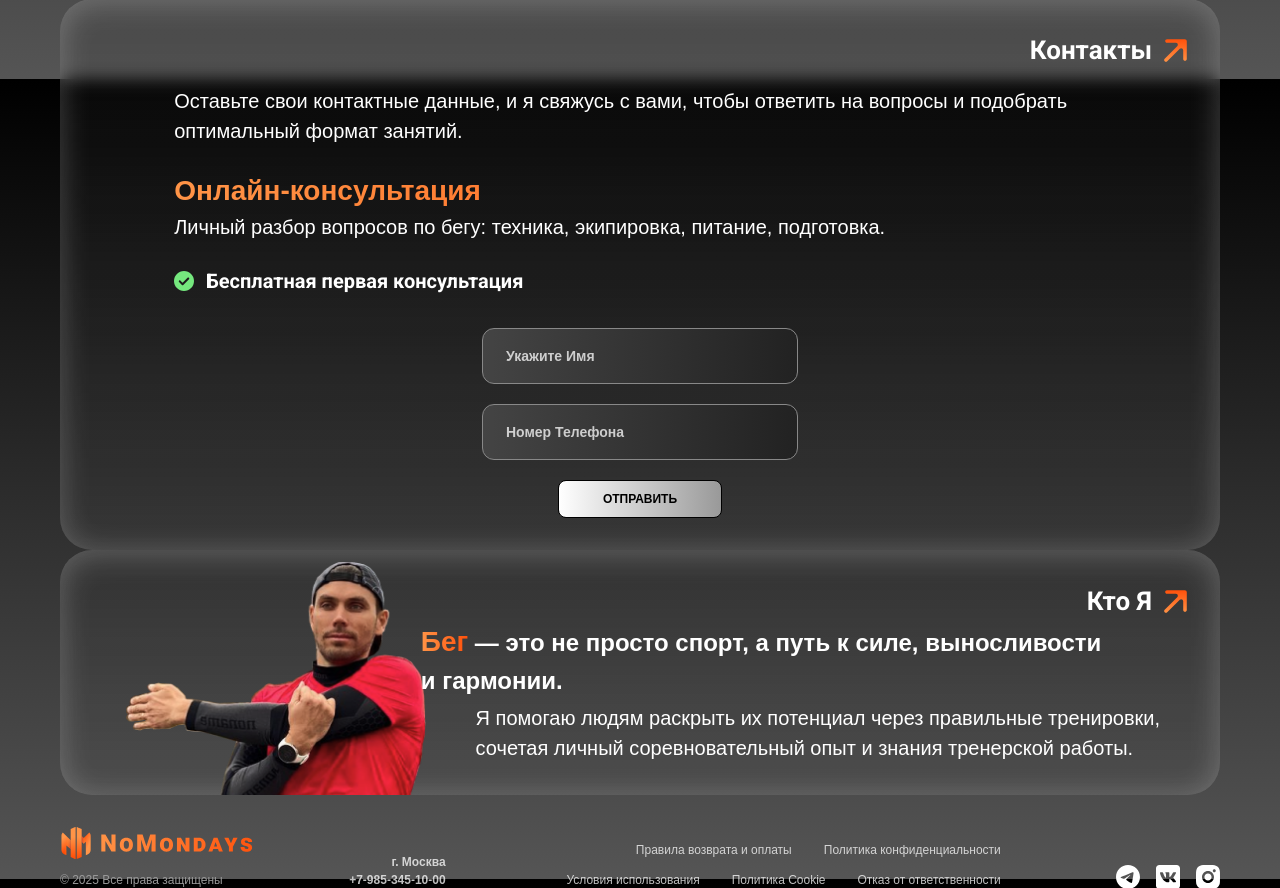
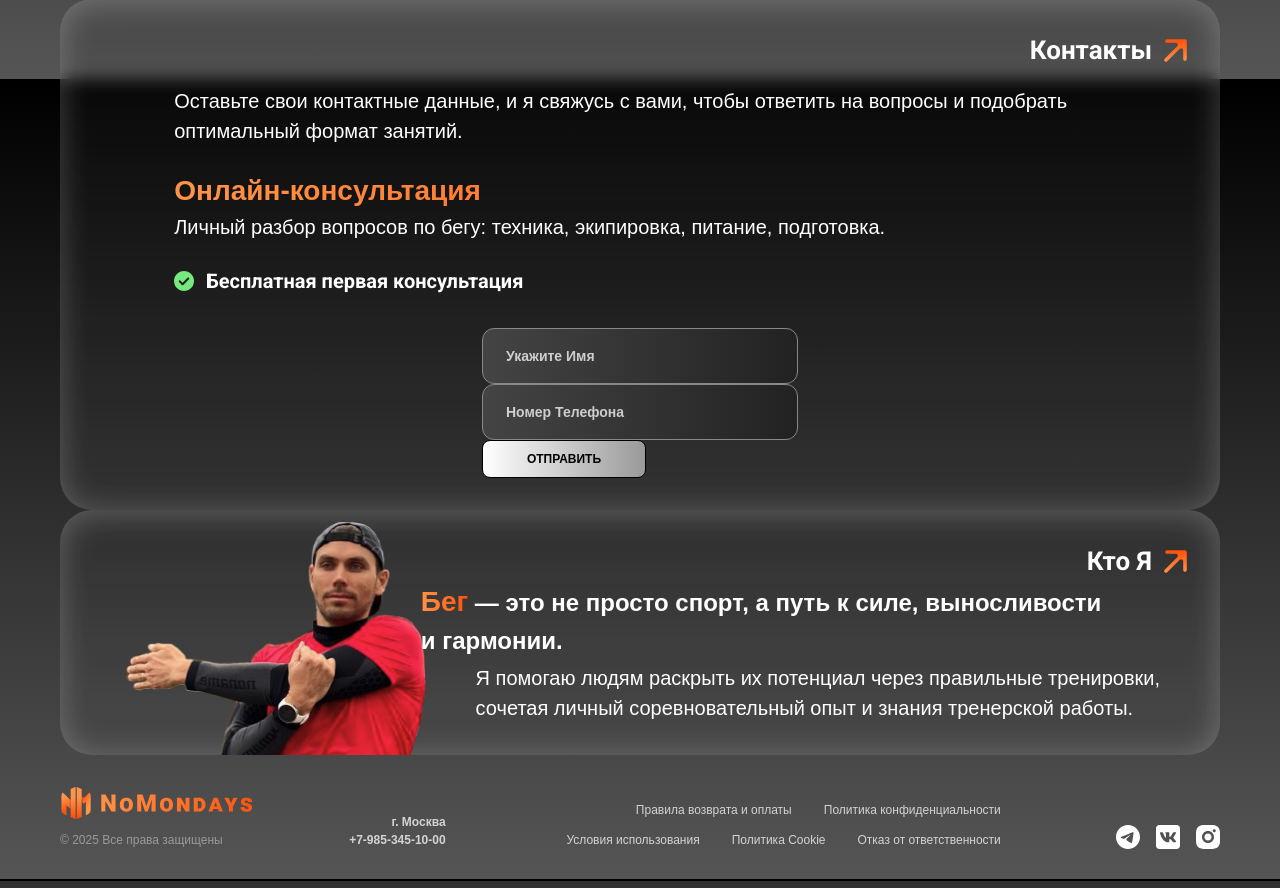
Before and after one commit to VelValerian/nm_webapp, a Django app: page / in a window 1280 px wide. Shown: the part 1521-2409 px from the top of the page. Run offline with Django 5.2, Linux system fonts and the light colour scheme; some web fonts are replaced.

Commit message:
refactor(contact_form): create separate html for contact form

```diff
--- /dev/null
+++ b/app_core/templates/partials/form.html
@@ -0,0 +1,25 @@
+<div class="contact__form">
+    <form class="contact__form-body">
+        <div class="contact__field field">
+            <input
+                    class="field__input"
+                    id="name"
+                    name="name"
+                    placeholder="Ваше имя"
+            />
+            <label for="phone" class="field__label">Укажите Имя</label>
+        </div>
+        <div class="contact__field field">
+            <input
+                    class="field__input"
+                    id="phone"
+                    name="phone"
+                    placeholder="+7(___)___-__-__"
+                    type="tel"
+                    required
+            />
+            <label for="phone" class="field__label">Номер Телефона</label>
+        </div>
+        <button type="submit" class="field__button button">Отправить</button>
+    </form>
+</div>
--- a/app_core/templates/partials/island/island-main-contact.html
+++ b/app_core/templates/partials/island/island-main-contact.html
@@ -36,30 +36,6 @@
                 </h5>
             </div>
         </div>
-        <div class="island-main-contact__form">
-            <form class="island-main-contact__form-body">
-                <div class="island-main-contact__field field">
-                    <input
-                            class="field__input"
-                            id="name"
-                            name="name"
-                            placeholder="Ваше имя"
-                    />
-                    <label for="phone" class="field__label">Укажите Имя</label>
-                </div>
-                <div class="island-main-contact__field field">
-                    <input
-                            class="field__input"
-                            id="phone"
-                            name="phone"
-                            placeholder="+7(___)___-__-__"
-                            type="tel"
-                            required
-                    />
-                    <label for="phone" class="field__label">Номер Телефона</label>
-                </div>
-                <button type="submit" class="field__button button">Отправить</button>
-            </form>
-        </div>
+        {% include 'partials/form.html' %}
     </div>
 </div>
```
